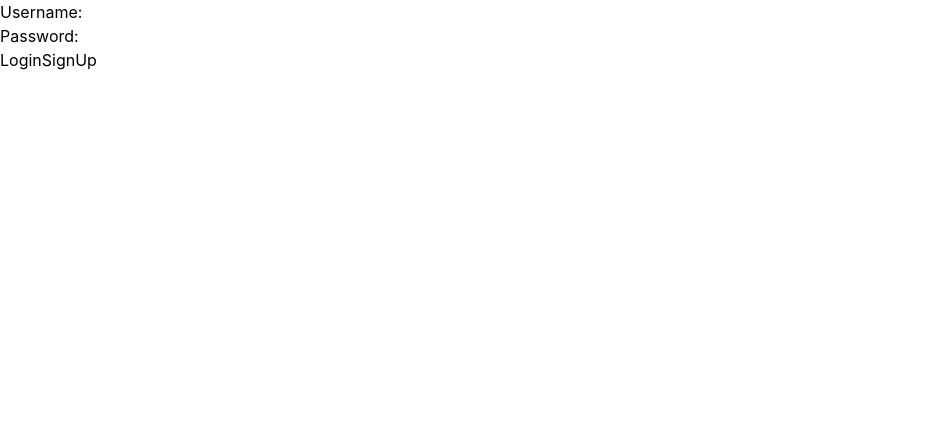
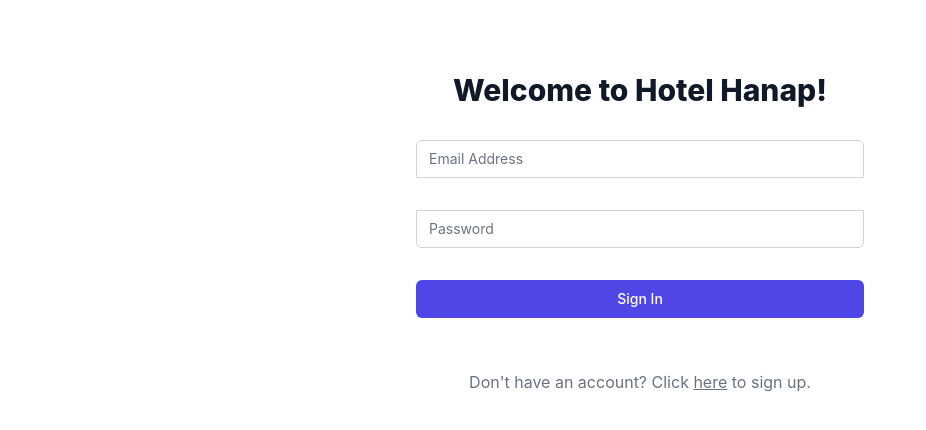
Before and after one commit to camber01/project-app, a React (Create React App) app: page / in a window 1280 px wide. Shown: the top 430 px of the page, without its empty margins (0-926 px from the left). Built offline with nearby package versions, Linux system fonts and the light colour scheme; no server answers.

Commit message:
Added style on login form

```diff
--- a/src/LoginForm.js
+++ b/src/LoginForm.js
@@ -10,6 +10,7 @@
   const [ email, setEmail ] = useState('')
   const [ password, setPassword ] = useState('')
   const [ isLoggedIn, setIsLoggedIn ] = useState(false)
+  const [ isSigningUp, setIsSigningUp ] = useState(false)
 
   useEffect(() => {
     onAuthStateChanged(auth, (user) => {
@@ -53,6 +54,10 @@
     }
   }
 
+  const createUser = () => {
+    setIsSigningUp(true)
+  }
+
   const logout = async () => {
     try{
       await signOut(auth)
@@ -68,7 +73,7 @@
   }
 
   return (
-    <>
+    <div>
       {isLoggedIn ?
         (
           <div>
@@ -78,37 +83,76 @@
         )
       :
         (
+          <div className="min-h-full flex items-center justify-center py-12 px-4 sm:px-6 lg:px-8">
+            <div className="max-w-md w-full space-y-8">
+              <p className="mt-6 text-center text-3xl font-extrabold text-gray-900">Welcome to Hotel Hanap!</p>
               <div>
-            <div className="form-label">
-              <label>Username:</label>
                 <input
-                className="input-style"
+                  className="appearance-none rounded-none relative block
+                    w-full px-3 py-2 border border-gray-300
+                    placeholder-gray-500 text-gray-900 rounded-t-md
+                    focus:outline-none focus:ring-indigo-500
+                    focus:border-indigo-500 focus:z-10 sm:text-sm"
                   onChange={(event) => setEmail(event.target.value)}
                   type="text"
                   value={email}
+                  placeholder="Email Address"
                 />
               </div>
 
-            <div className="form-label">
-              <label>Password:</label>
+              <div>
                 <input
-                className="input-style"
+                  className="appearance-none rounded-none relative block
+                    w-full px-3 py-2 border border-gray-300
+                    placeholder-gray-500 text-gray-900 rounded-b-md
+                    focus:outline-none focus:ring-indigo-500
+                    focus:border-indigo-500 focus:z-10 sm:text-sm"
                   onChange={(event) => setPassword(event.target.value)}
                   type="password"
                   value={password}
+                  placeholder="Password"
                 />
               </div>
 
-            <div className="form-label">
-              <button className="btn-submit" onClick={login} > Login </button>
-              <button className="btn-submit" onClick={signUp} > SignUp </button>
-            </div>
-
+              { isSigningUp ?
+                (
+                  <div>
+                    <button
+                      className="group relative w-full flex justify-center
+                        py-2 px-4 border border-transparent text-sm font-medium
+                        rounded-md text-white bg-indigo-600 hover:bg-indigo-700
+                        focus:outline-none focus:ring-2 focus:ring-offset-2
+                        focus:ring-indigo-500 "
+                      onClick={signUp}>
+                      Sign Up
+                    </button>
                   </div>
                 )
-      }
+                :
+                (
+                  <>
+                    <div>
+                      <button
+                        className="group relative w-full flex justify-center
+                          py-2 px-4 border border-transparent text-sm font-medium
+                          rounded-md text-white bg-indigo-600 hover:bg-indigo-700
+                          focus:outline-none focus:ring-2 focus:ring-offset-2
+                          focus:ring-indigo-500"
+                        onClick={login}>
+                        Sign In
+                      </button>
+                    </div>
+                    <p className="pt-5 text-center text-gray-500">Don't have an account? Click <button className="underline" onClick={createUser}>here</button> to sign up.</p>
                   </>
                 )
               }
 
+            </div>
+          </div>
+        )
+      }
+    </div>
+  )
+}
+
 export default LoginForm;
```
Lines whose indentation alone changed are shown as unchanged.
